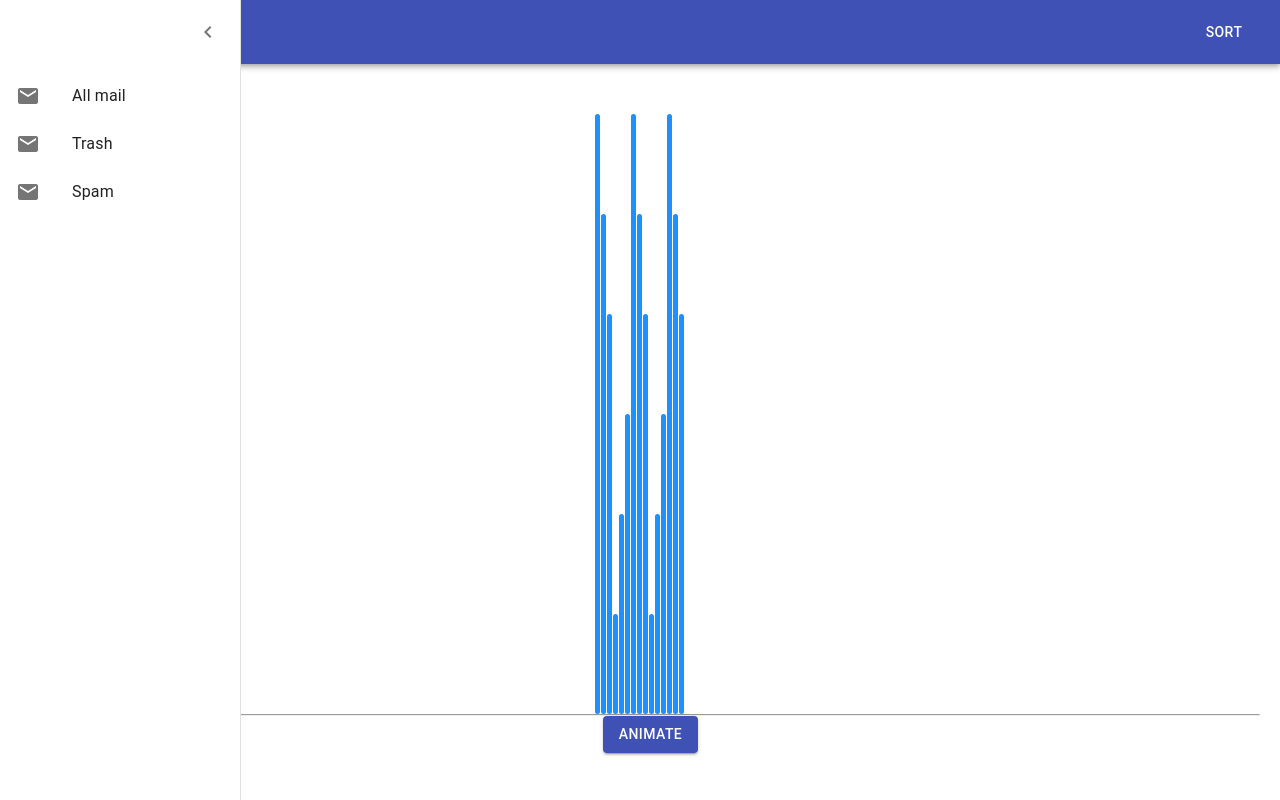
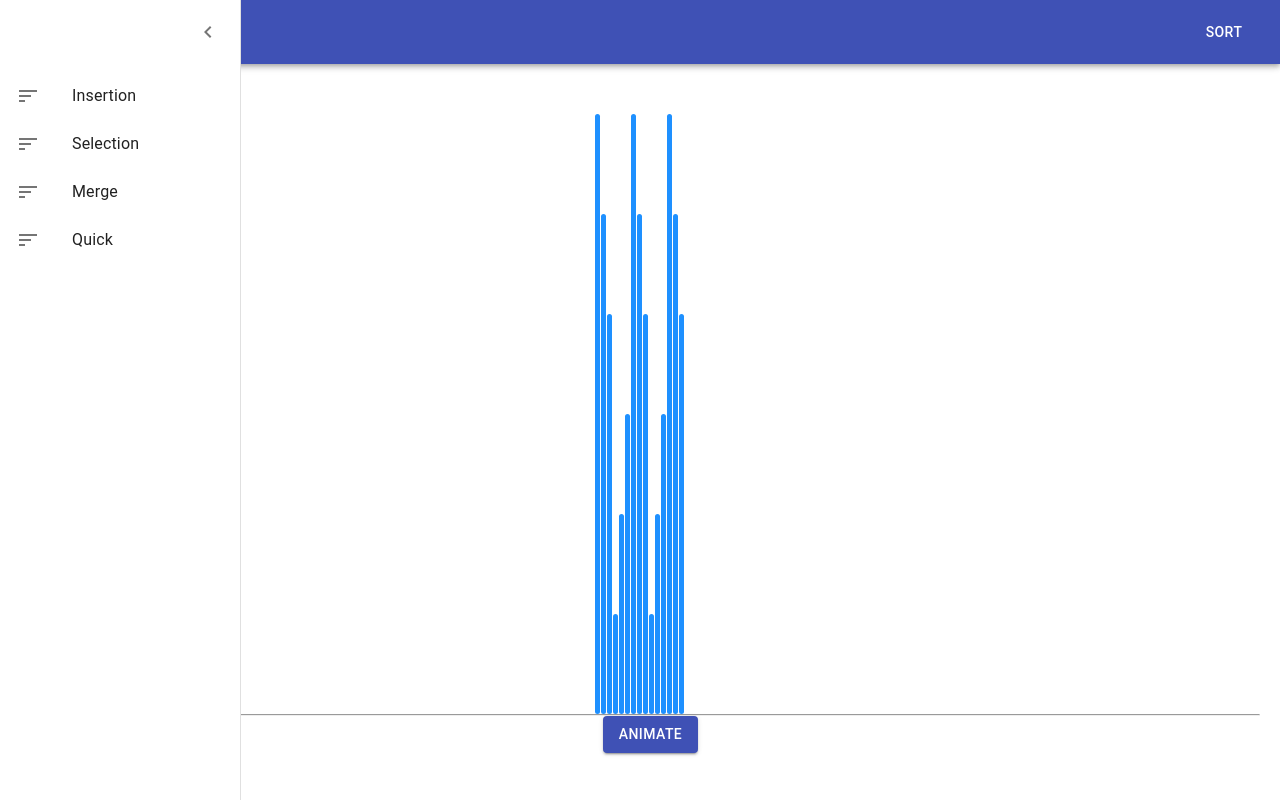
Before and after one commit to Mr-G-D/Sorting-Visualizer, a React (Create React App) app: page / in a window 1280 px wide. Both pictures are taken after a click on the button "menu". Built offline with nearby package versions, Linux system fonts and the light colour scheme.

Commit message:
made few changes(UI) to appbar and side bar

```diff
--- a/src/components/AppBar.jsx
+++ b/src/components/AppBar.jsx
@@ -47,7 +47,7 @@ const Appbar = () => {
             <MenuIcon />
           </IconButton>
           <Typography variant="h6" className={classes.title}>
-            {algorithm}
+            {algorithm} Sort
           </Typography>
           <Button color="inherit">Sort</Button>
         </Toolbar>
--- a/src/components/Sidebar.jsx
+++ b/src/components/Sidebar.jsx
@@ -7,7 +7,7 @@ import {
   ListItemText,
   makeStyles,
 } from "@material-ui/core";
-import MailIcon from "@material-ui/icons/Mail";
+import SortIcon from "@material-ui/icons/Sort";
 import ChevronLeftIcon from "@material-ui/icons/ChevronLeft";
 import React, { useEffect } from "react";
 
@@ -47,7 +47,7 @@ const Sidebar = (props) => {
         </IconButton>
       </div>
       <List>
-        {["All mail", "Trash", "Spam"].map((text, index) => (
+        {["Insertion", "Selection", "Merge", "Quick"].map((text, index) => (
           <ListItem
             onClick={() => {
               props.selectAlgorithm(text);
@@ -58,7 +58,7 @@ const Sidebar = (props) => {
             key={text}
           >
             <ListItemIcon>
-              <MailIcon />
+              <SortIcon />
             </ListItemIcon>
             <ListItemText primary={text} />
           </ListItem>
```
